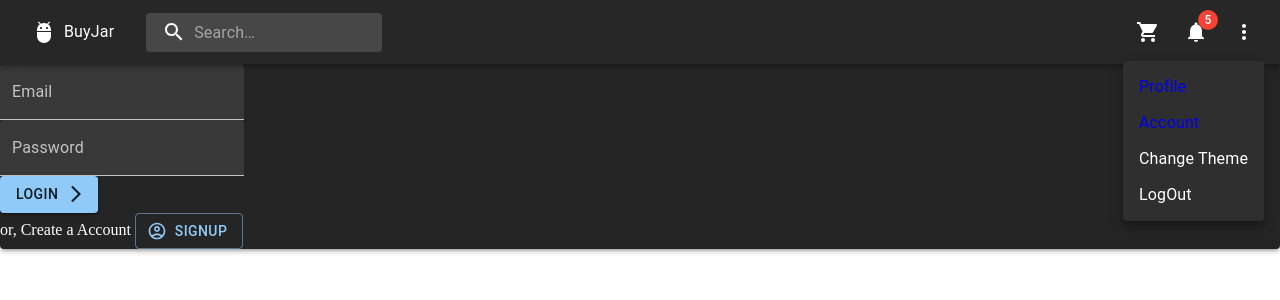
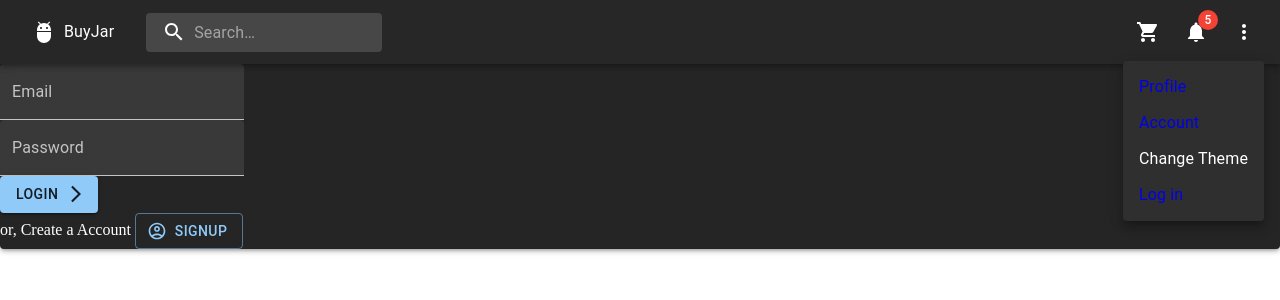
Before and after one commit to am4n-git/Jar-store, a React (Create React App) app: page /login in a window 1280 px wide. Both pictures are taken after a click on the button "display more actions". Shown: the top 300 px of the page. Built offline with nearby package versions, Linux system fonts and the light colour scheme; no server answers.

Commit message:
set protected routes

```diff
--- a/src/Components/Login.js
+++ b/src/Components/Login.js
@@ -2,15 +2,17 @@ import React, { useState } from "react";
 import * as Mui from "@mui/material";
 import ArrowForwardIosTwoToneIcon from "@mui/icons-material/ArrowForwardIosTwoTone";
 import AccountCircleOutlinedIcon from "@mui/icons-material/AccountCircleOutlined";
-import { useNavigate } from "react-router-dom";
+import { useLocation, useNavigate } from "react-router-dom";
 import { useAuth } from "../Context/auth-context";
 function Login() {
   const [password, setPassword] = useState("");
   const navigate = useNavigate();
+  const location = useLocation();
   const { setIsLoggedIn } = useAuth();
   function handleLogin() {
     if (password === "1234") {
       setIsLoggedIn(true);
+      location.state ? navigate(location.state.from.pathname) : navigate("/");
     }
   }
   return (
--- a/src/Components/Navbar.js
+++ b/src/Components/Navbar.js
@@ -3,6 +3,7 @@ import "../App.css";
 import { Link } from "react-router-dom";
 import { useCart } from "../Context/cart-context";
 import { useDarkMode } from "../Context/theme-context";
+import { useAuth } from "../Context/auth-context";
 import AppBar from "@mui/material/AppBar";
 import Box from "@mui/material/Box";
 import Toolbar from "@mui/material/Toolbar";
@@ -23,7 +24,7 @@ function Navbar() {
   const { cart } = useCart();
   const { changeTheme } = useDarkMode();
   const [anchorElUser, setAnchorElUser] = useState(null);
-
+  const { isLoggedIn, setIsLoggedIn } = useAuth();
   const handleOpenUserMenu = (event) => {
     setAnchorElUser(event.currentTarget);
   };
@@ -148,7 +149,7 @@ function Navbar() {
                 </MenuItem>
               </Link>
               <Link to="/account">
-                <MenuItem>
+                <MenuItem onClick={handleCloseUserMenu}>
                   <Typography textAlign="center">Account</Typography>
                 </MenuItem>
               </Link>
@@ -160,9 +161,25 @@ function Navbar() {
               >
                 <Typography textAlign="center">Change Theme</Typography>
               </MenuItem>
-              <MenuItem>
-                <Typography textAlign="center">LogOut</Typography>
-              </MenuItem>
+              {!isLoggedIn ? (
+                <Link to="/login">
+                  <MenuItem onClick={handleCloseUserMenu}>
+                    <Typography textAlign="center">Log in</Typography>
+                  </MenuItem>
+                </Link>
+              ) : (
+                <MenuItem onClick={handleCloseUserMenu}>
+                  <Typography textAlign="center">
+                    <span
+                      onClick={() => {
+                        setIsLoggedIn(false);
+                      }}
+                    >
+                      Log out
+                    </span>
+                  </Typography>
+                </MenuItem>
+              )}
             </Menu>
           </Box>
         </Toolbar>
--- a/src/Components/RequiresAuth.js
+++ b/src/Components/RequiresAuth.js
@@ -1,11 +1,15 @@
 import React from "react";
-import { Navigate } from "react-router-dom";
+import { Navigate, useLocation } from "react-router-dom";
 import { useAuth } from "../Context/auth-context";
 
 function RequiresAuth({ children }) {
   const { isLoggedIn } = useAuth();
-  console.log(isLoggedIn);
-  return isLoggedIn ? children : <Navigate to="/login" replace />;
+  const location = useLocation();
+  return isLoggedIn ? (
+    children
+  ) : (
+    <Navigate to="/login" state={{ from: location }} replace />
+  );
 }
 
 export default RequiresAuth;
```
